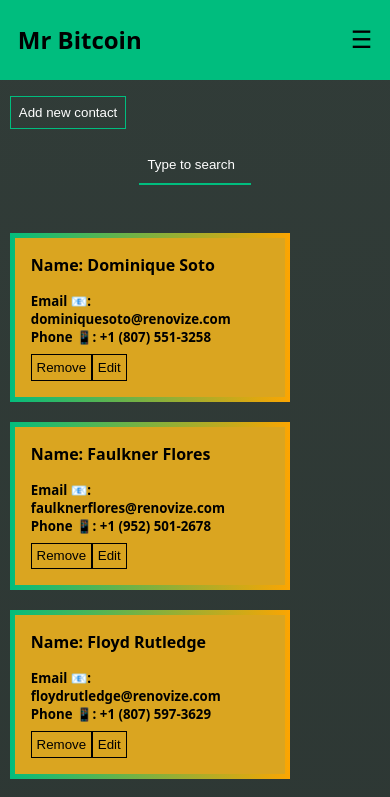
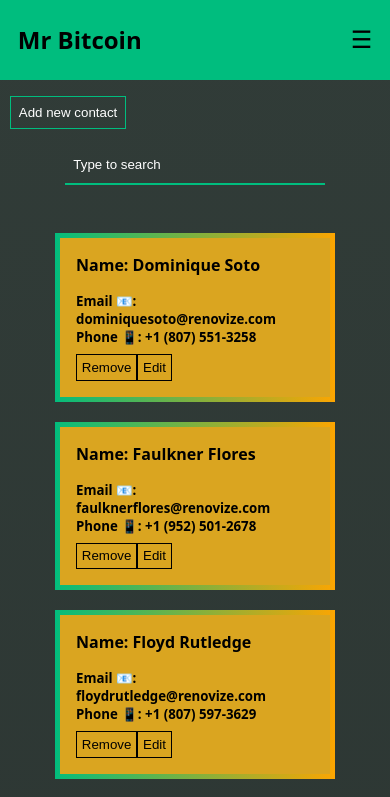
Before and after one commit to nivb000/mr-bitcoin, a Vue app: page /#/contact in a window 390 px wide. Shown: the top 797 px of the page. Built offline with nearby package versions, Linux system fonts and the light colour scheme.

Commit message:
fixed responsive design

```diff
--- a/src/components/AppHeader.vue
+++ b/src/components/AppHeader.vue
@@ -83,7 +83,7 @@ header {
           right: 0;
           width: 100%;
           display: block;
-          background-color: rgba(78, 145, 199, 0.654);
+          background-color: hsla(160, 100%, 37%, 1);
           height: 100%;
           z-index: 3;
         }
--- a/src/components/ContactFilter.vue
+++ b/src/components/ContactFilter.vue
@@ -39,4 +39,8 @@ input{
     color: white;
     opacity: 1;
 }
+
+@media (max-width: 600px){
+    input{width: 70%;}
+}
 </style>
--- a/src/components/ContactList.vue
+++ b/src/components/ContactList.vue
@@ -93,4 +93,11 @@ export default {
     transform: translateX(100%);
   }
 }
+@media (max-width: 600px) {
+  .contact-list{
+    ul{
+      place-content: center;
+    }
+  }
+}
 </style>
--- a/src/views/HomeView.vue
+++ b/src/views/HomeView.vue
@@ -166,7 +166,6 @@ export default {
     }
   }
   .transactions-title {
-    text-align: center;
     color: white;
     margin-block-end: 3rem;
   }
```
